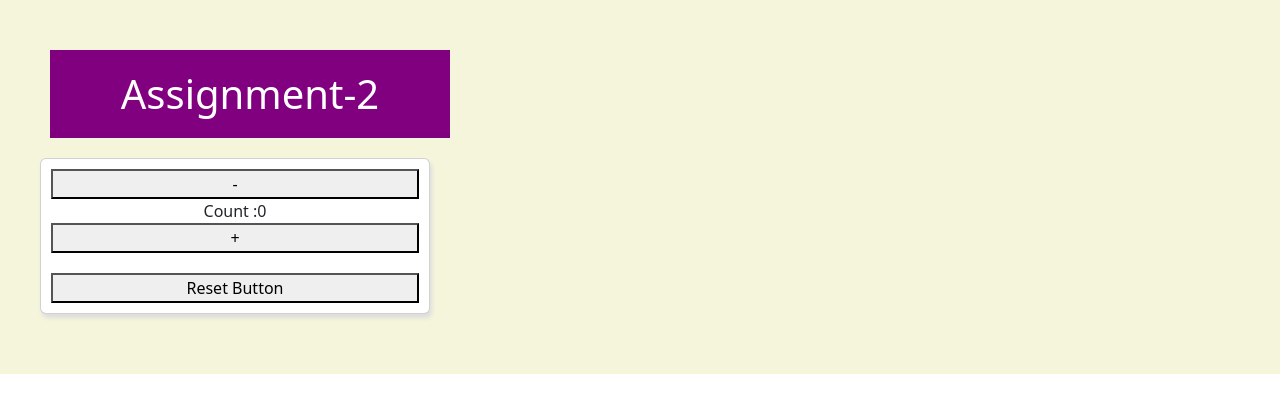
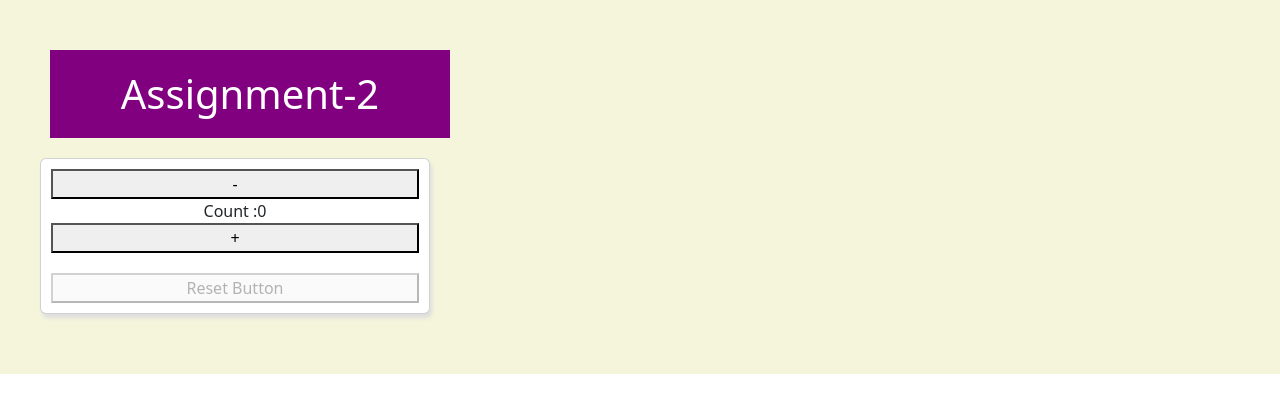
Before and after one commit to Sadekul/React, a React (Create React App) app: page / in a window 1280 px wide. Shown: the top 412 px of the page. Built offline with nearby package versions, Linux system fonts and the light colour scheme.

Commit message:
Assignment 2 done

```diff
--- a/src/components/Assignment2/Assignment2.js
+++ b/src/components/Assignment2/Assignment2.js
@@ -21,7 +21,7 @@ export default function Assignment2 (){
              <span>Count :{count}</span>
              <button onClick={handleIncrement} disabled={count === 5 ? true : false}>+</button>
 
-             <button className='reset-btn'  onClick={resetBtn}>Reset Button</button>
+             <button className='reset-btn'  onClick={resetBtn} disabled={count === 0 ? true : false}>Reset Button</button>
         </div>
       )
 }
```
